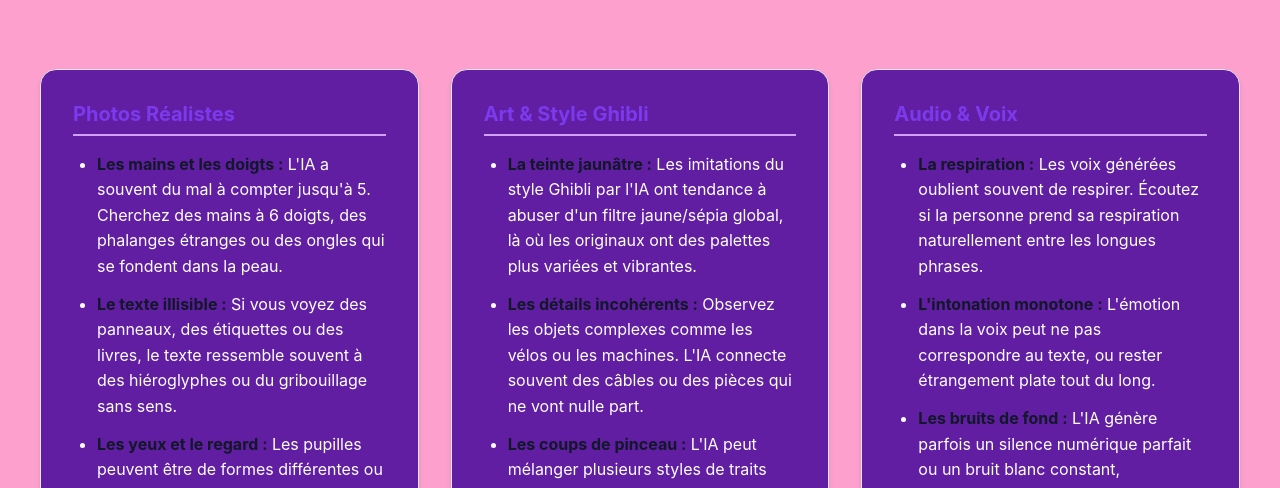
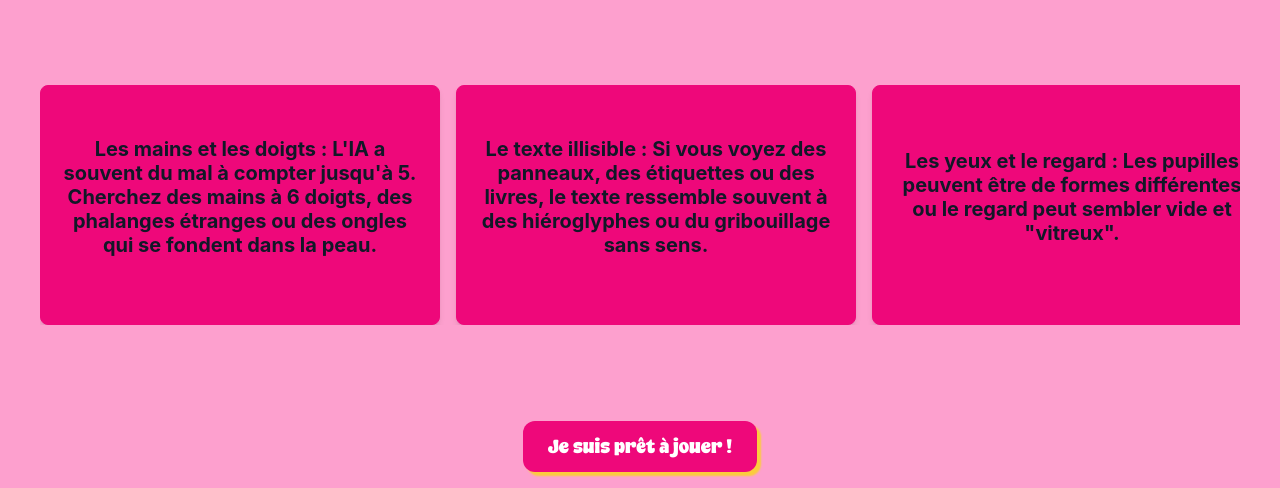
Before and after one commit to kai733/jeu-sae302, a plain HTML site: page frontend/astuces.html in a window 1280 px wide. Shown: the part 312-800 px from the top of the page. Drawn offline with Linux system fonts and the light colour scheme; a web font is replaced by a local one.

Commit message:
feat: Implement carousel layout for tips section with card styling

```diff
--- a/frontend/assets/css/style.css
+++ b/frontend/assets/css/style.css
@@ -768,6 +768,43 @@ input[type="number"]:focus {
     background-color: #EE087A;
 }
 
+.carousel{
+    width: 100%;
+    overflow-x:auto;
+    margin : 3em auto;
+    display: flex;
+    gap: 1em;
+}
+
+.carousel::-webkit-scrollbar{
+    display: none;
+}
+
+.carousel::scroll-button(right){
+    content: '→';
+    border: none;
+    background-color: #EE087A;
+    color: white;
+    font-family: 'Bakso Menu', sans-serif;
+    font-size: 3rem;
+    height: 60px;
+    width: 60px;
+    border-radius: 50%;
+    cursor: pointer;
+}
+
+.card{
+    flex: 0 0 25em;
+    height:15em;
+    background-color: #EE087A;
+    padding: 1em;
+    text-align: center;
+    align-content: center;
+    border-color: #EE087A;
+    border-radius: .5em;
+
+}
+
 /* --- Page Astuces --- */
 .tips-grid {
     display: grid;
--- a/frontend/astuces.html
+++ b/frontend/astuces.html
@@ -27,48 +27,31 @@
                 astuces.</p>
         </section>
 
-        <div class="tips-grid">
-            <!-- Section Photos -->
-            <article class="tip-card">
-                <h3>Photos Réalistes</h3>
-                <ul>
-                    <li><strong>Les mains et les doigts :</strong> L'IA a souvent du mal à compter jusqu'à 5. Cherchez
-                        des mains à 6 doigts, des phalanges étranges ou des ongles qui se fondent dans la peau.</li>
-                    <li><strong>Le texte illisible :</strong> Si vous voyez des panneaux, des étiquettes ou des livres,
-                        le texte ressemble souvent à des hiéroglyphes ou du gribouillage sans sens.</li>
-                    <li><strong>Les yeux et le regard :</strong> Les pupilles peuvent être de formes différentes ou le
-                        regard peut sembler vide et "vitreux".</li>
-                    <li><strong>Les arrière-plans :</strong> Les foules ou les objets en arrière-plan sont souvent flous
-                        de manière non naturelle ou se mélangent les uns aux autres.</li>
-                </ul>
-            </article>
+        <div class="carousel">
+            <div class="card"><h3><strong>Les mains et les doigts :</strong> L'IA a souvent du mal à compter jusqu'à 5. Cherchez
+                        des mains à 6 doigts, des phalanges étranges ou des ongles qui se fondent dans la peau.</h3></div>
+            <div class="card"><h3><strong>Le texte illisible :</strong> Si vous voyez des panneaux, des étiquettes ou des livres,
+                        le texte ressemble souvent à des hiéroglyphes ou du gribouillage sans sens.</h3></div>
+            <div class="card"><h3><strong>Les yeux et le regard :</strong> Les pupilles peuvent être de formes différentes ou le
+                        regard peut sembler vide et "vitreux".</h3></div>
+            <div class="card"><h3><strong>Les arrière-plans :</strong> Les foules ou les objets en arrière-plan sont souvent flous
+                        de manière non naturelle ou se mélangent les uns aux autres.</h3></div>
 
-            <!-- Section Art / Ghibli -->
-            <article class="tip-card">
-                <h3>Art & Style Ghibli</h3>
-                <ul>
-                    <li><strong>La teinte jaunâtre :</strong> Les imitations du style Ghibli par l'IA ont tendance à
+            <div class="card"><h3><strong>La teinte jaunâtre :</strong> Les imitations du style Ghibli par l'IA ont tendance à
                         abuser d'un filtre jaune/sépia global, là où les originaux ont des palettes plus variées et
-                        vibrantes.</li>
-                    <li><strong>Les détails incohérents :</strong> Observez les objets complexes comme les vélos ou les
-                        machines. L'IA connecte souvent des câbles ou des pièces qui ne vont nulle part.</li>
-                    <li><strong>Les coups de pinceau :</strong> L'IA peut mélanger plusieurs styles de traits
-                        (aquarelle, huile, numérique) dans la même image de façon illogique.</li>
-                </ul>
-            </article>
+                        vibrantes.</h3></div>
+            <div class="card"><h3><strong>Les détails incohérents :</strong> Observez les objets complexes comme les vélos ou les
+                        machines. L'IA connecte souvent des câbles ou des pièces qui ne vont nulle part.</h3></div>
+            <div class="card"><h3><strong>Les coups de pinceau :</strong> L'IA peut mélanger plusieurs styles de traits
+                        (aquarelle, huile, numérique) dans la même image de façon illogique..</h3></div>
 
-            <!-- Section Audio -->
-            <article class="tip-card">
-                <h3>Audio & Voix</h3>
-                <ul>
-                    <li><strong>La respiration :</strong> Les voix générées oublient souvent de respirer. Écoutez si la
-                        personne prend sa respiration naturellement entre les longues phrases.</li>
-                    <li><strong>L'intonation monotone :</strong> L'émotion dans la voix peut ne pas correspondre au
-                        texte, ou rester étrangement plate tout du long.</li>
-                    <li><strong>Les bruits de fond :</strong> L'IA génère parfois un silence numérique parfait ou un
-                        bruit blanc constant, contrairement à un enregistrement réel qui a une "ambiance" de pièce.</li>
-                </ul>
-            </article>
+            <div class="card"><h3><strong>La respiration :</strong> Les voix générées oublient souvent de respirer. Écoutez si la
+                        personne prend sa respiration naturellement entre les longues phrases.</h3></div>
+            <div class="card"><h3><strong>L'intonation monotone :</strong> L'émotion dans la voix peut ne pas correspondre au
+                        texte, ou rester étrangement plate tout du long</h3></div>
+            <div class="card"><h3><strong>Les bruits de fond :</strong> L'IA génère parfois un silence numérique parfait ou un
+                        bruit blanc constant, contrairement à un enregistrement réel qui a une "ambiance" de pièce.</h3></div>
+
         </div>
 
         <div style="margin-top: 3rem;">
```
